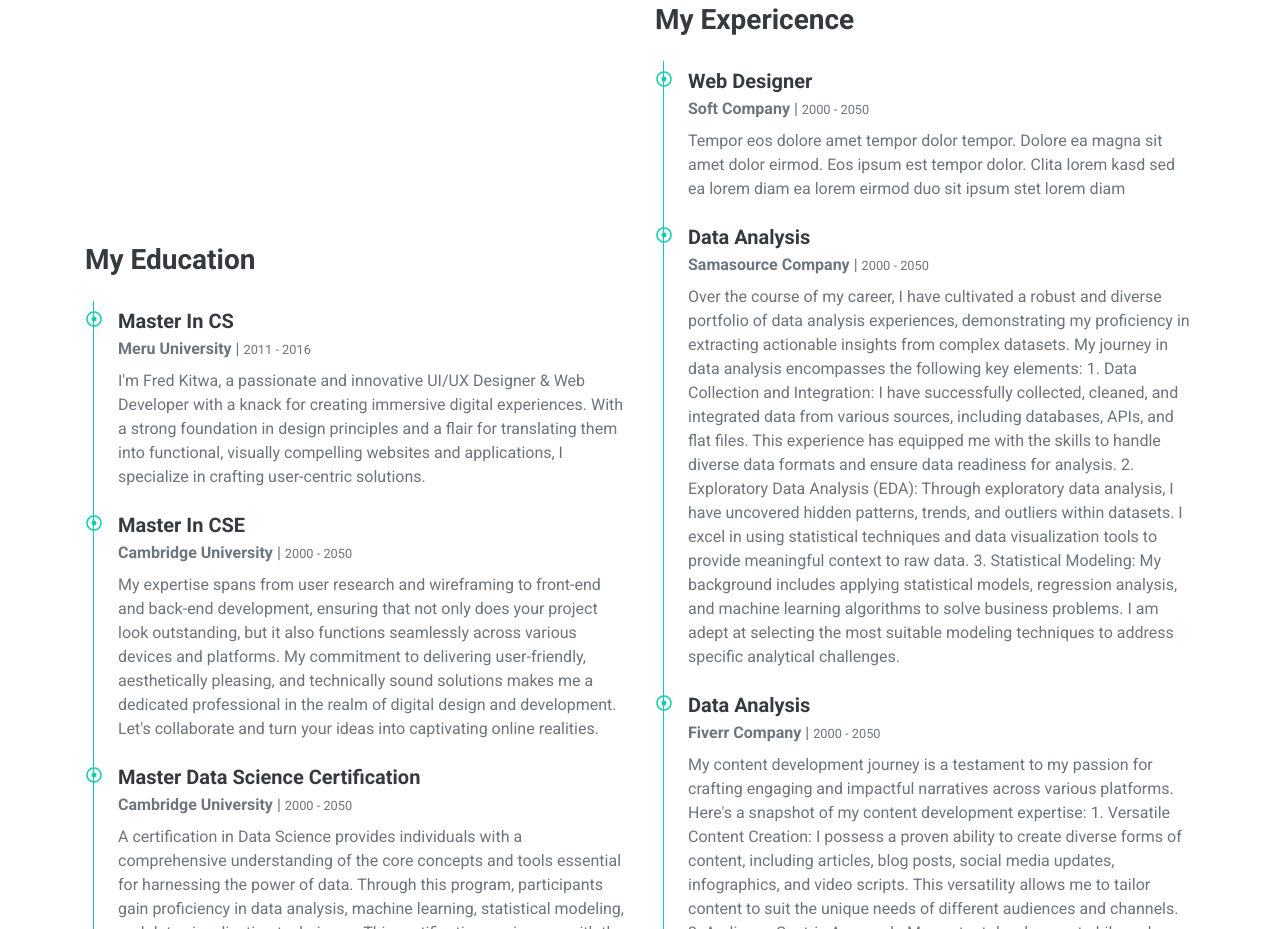
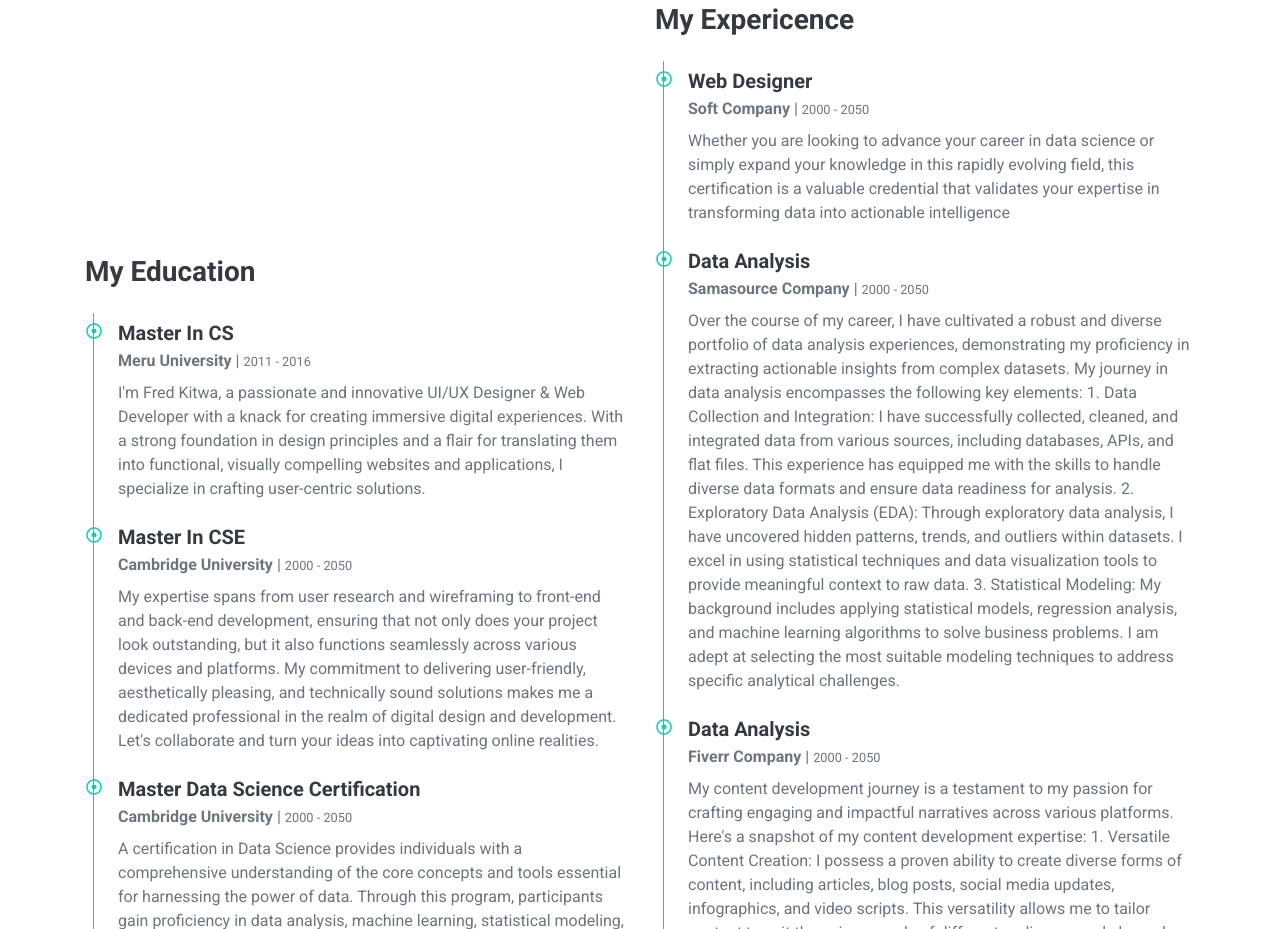
Before and after one commit to diffre/fred.github.io, a plain HTML site: page index.html in a window 1280 px wide. Shown: the part 1894-2823 px from the top of the page. Drawn offline with nearby package versions, Linux system fonts and the light colour scheme.

Commit message:
Update index.html

```diff
--- a/index.html
+++ b/index.html
@@ -168,7 +168,7 @@
                             <i class="far fa-dot-circle text-primary position-absolute" style="top: 2px; left: -32px;"></i>
                             <h5 class="font-weight-bold mb-1">Web Designer</h5>
                             <p class="mb-2"><strong>Soft Company</strong> | <small>2000 - 2050</small></p>
-                            <p>Tempor eos dolore amet tempor dolor tempor. Dolore ea magna sit amet dolor eirmod. Eos ipsum est tempor dolor. Clita lorem kasd sed ea lorem diam ea lorem eirmod duo sit ipsum stet lorem diam</p>
+                            <p> Whether you are looking to advance your career in data science or simply expand your knowledge in this rapidly evolving field, this certification is a valuable credential that validates your expertise in transforming data into actionable intelligence</p>
                         </div>
                         <div class="position-relative mb-4">
                             <i class="far fa-dot-circle text-primary position-absolute" style="top: 2px; left: -32px;"></i>
```
